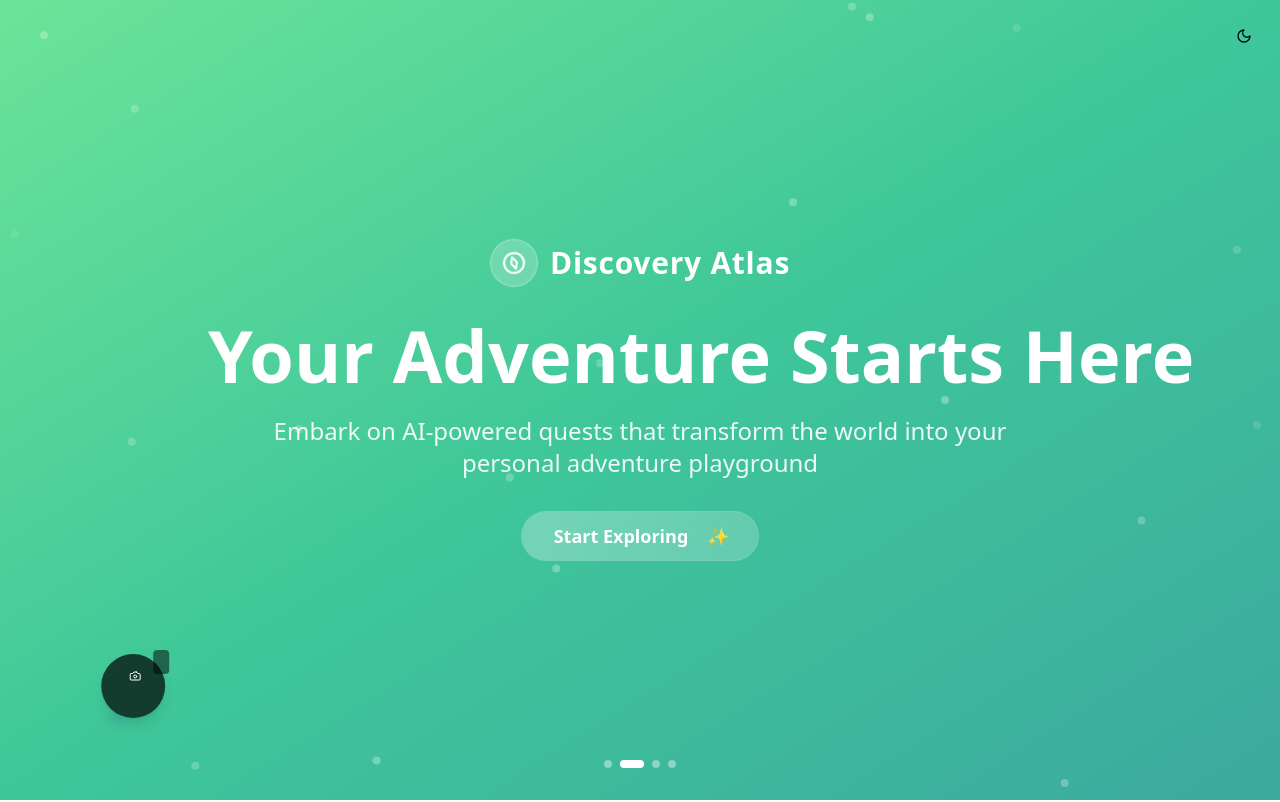
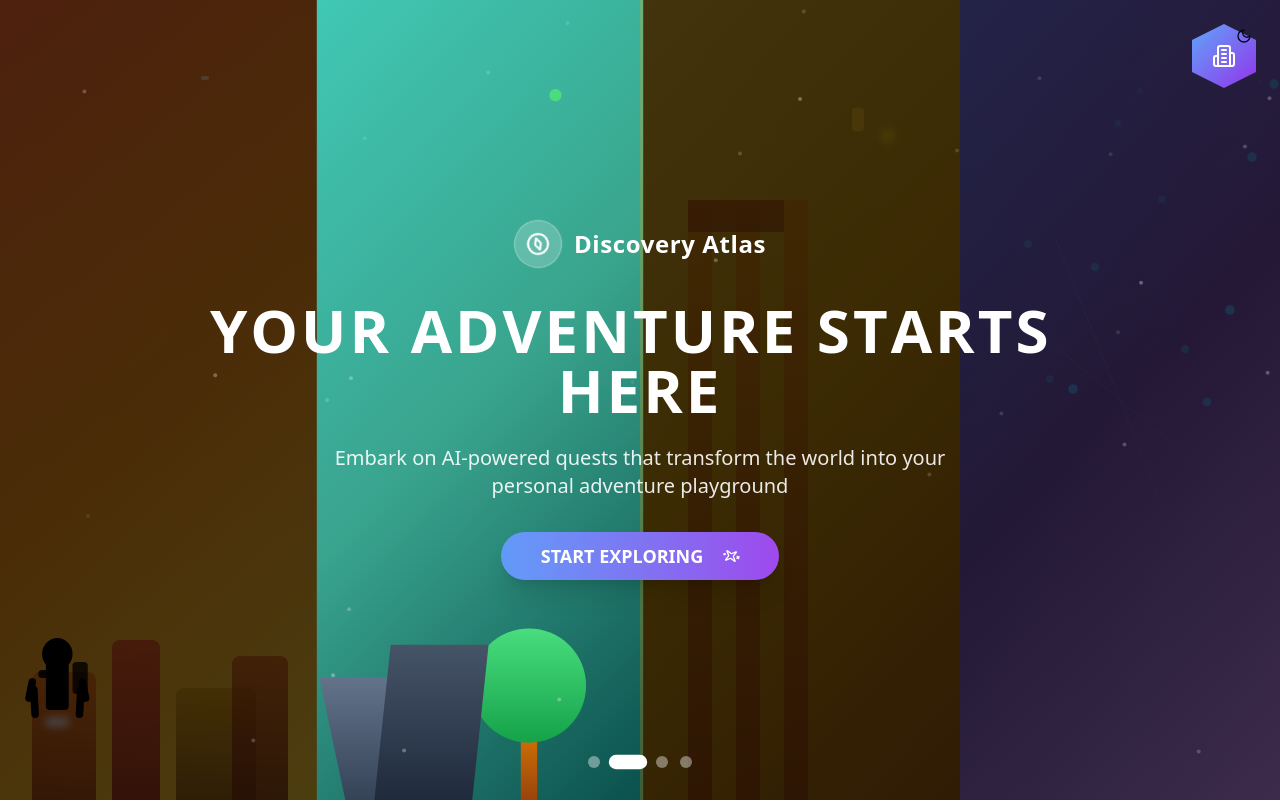
Before and after one commit to ShriyanshChandra/my-tune-workbench, a React (Vite) app: page / in a window 1280 px wide. Shown: the top 802 px of the page. Built offline with nearby package versions, Linux system fonts and the light colour scheme.

Commit message:
Refine landing page design

```diff
--- a/src/components/landing/HeroSection.tsx
+++ b/src/components/landing/HeroSection.tsx
@@ -1,32 +1,142 @@
 import React, { useState, useEffect } from 'react'
 import { motion, AnimatePresence } from 'framer-motion'
 import { Button } from '@/components/ui/button'
-import { Compass, Camera, Building, TreePine, Sparkles, Zap } from 'lucide-react'
+import { Compass, Camera, MapPin, TreePine, Building2, Sparkles, Zap } from 'lucide-react'
 
 const scenes = [
   {
     id: 'city',
-    name: 'Urban Explorer',
-    background: 'from-orange-400 via-red-500 to-pink-600',
-    icon: Building
+    title: 'Urban Explorer',
+    background: 'linear-gradient(135deg, #FF6B35 0%, #F7931E 50%, #FFD23F 100%)',
+    overlay: 'from-orange-500/20 to-yellow-500/20',
+    elements: (
+      <>
+        {/* City Buildings */}
+        <div className="absolute bottom-0 left-0 w-full h-2/3">
+          <div className="absolute bottom-0 left-8 w-16 h-32 bg-gradient-to-t from-orange-800/80 to-orange-600/60 rounded-t-lg" />
+          <div className="absolute bottom-0 left-28 w-12 h-40 bg-gradient-to-t from-red-800/80 to-red-600/60 rounded-t-lg" />
+          <div className="absolute bottom-0 left-44 w-20 h-28 bg-gradient-to-t from-yellow-800/80 to-yellow-600/60 rounded-t-lg" />
+          <div className="absolute bottom-0 right-8 w-14 h-36 bg-gradient-to-t from-orange-900/80 to-orange-700/60 rounded-t-lg" />
+        </div>
+        {/* Flying birds */}
+        <motion.div
+          animate={{ x: [0, 100, 200], y: [0, -10, 0] }}
+          transition={{ duration: 8, repeat: Infinity, ease: "linear" }}
+          className="absolute top-20 left-10"
+        >
+          <div className="w-2 h-1 bg-white/60 rounded-full" />
+        </motion.div>
+      </>
+    ),
+    badge: { icon: Building2, color: 'bg-orange-500' }
   },
   {
     id: 'nature',
-    name: 'Nature Lover',
-    background: 'from-green-400 via-emerald-500 to-teal-600',
-    icon: TreePine
+    title: 'Nature Seeker',
+    background: 'linear-gradient(135deg, #4ECDC4 0%, #44A08D 50%, #093637 100%)',
+    overlay: 'from-emerald-500/20 to-teal-500/20',
+    elements: (
+      <>
+        {/* Large tree */}
+        <div className="absolute bottom-0 right-12 w-32 h-48">
+          <div className="absolute bottom-0 left-1/2 w-4 h-20 bg-gradient-to-t from-amber-800 to-amber-600 rounded-t-full transform -translate-x-1/2" />
+          <div className="absolute bottom-16 left-1/2 w-28 h-28 bg-gradient-to-b from-green-400 to-green-600 rounded-full transform -translate-x-1/2" />
+        </div>
+        {/* Mountains */}
+        <div className="absolute bottom-0 left-0 w-full h-1/2">
+          <div className="absolute bottom-0 left-4 w-20 h-32 bg-gradient-to-t from-slate-700 to-slate-500 transform skew-x-12" />
+          <div className="absolute bottom-0 left-16 w-24 h-40 bg-gradient-to-t from-slate-800 to-slate-600 transform -skew-x-6" />
+        </div>
+        {/* Floating leaves */}
+        <motion.div
+          animate={{ y: [0, -20, 0], rotate: [0, 180, 360] }}
+          transition={{ duration: 6, repeat: Infinity, ease: "easeInOut" }}
+          className="absolute top-24 right-20"
+        >
+          <div className="w-3 h-3 bg-green-400 rounded-full" />
+        </motion.div>
+      </>
+    ),
+    badge: { icon: TreePine, color: 'bg-green-500' }
   },
   {
     id: 'history',
-    name: 'History Seeker',
-    background: 'from-amber-400 via-yellow-500 to-orange-600',
-    icon: Sparkles
+    title: 'Time Keeper',
+    background: 'linear-gradient(135deg, #D4AF37 0%, #B8860B 50%, #8B4513 100%)',
+    overlay: 'from-amber-500/20 to-yellow-500/20',
+    elements: (
+      <>
+        {/* Museum columns */}
+        <div className="absolute bottom-0 left-8 w-full h-3/4">
+          <div className="absolute bottom-0 left-4 w-6 h-full bg-gradient-to-t from-amber-800/80 to-amber-600/60" />
+          <div className="absolute bottom-0 left-16 w-6 h-full bg-gradient-to-t from-amber-800/80 to-amber-600/60" />
+          <div className="absolute bottom-0 left-28 w-6 h-full bg-gradient-to-t from-amber-800/80 to-amber-600/60" />
+          <div className="absolute top-0 left-4 w-24 h-8 bg-gradient-to-b from-amber-700/80 to-amber-800/60" />
+        </div>
+        {/* Glowing artifacts */}
+        <motion.div
+          animate={{ opacity: [0.4, 1, 0.4], scale: [0.8, 1.2, 0.8] }}
+          transition={{ duration: 3, repeat: Infinity }}
+          className="absolute top-32 right-16 w-4 h-4 bg-yellow-400 rounded-full blur-sm"
+        />
+        <motion.div
+          animate={{ opacity: [0.6, 1, 0.6], y: [0, -5, 0] }}
+          transition={{ duration: 4, repeat: Infinity, delay: 1 }}
+          className="absolute top-28 right-24 w-3 h-6 bg-amber-400/80 rounded-sm"
+        />
+      </>
+    ),
+    badge: { icon: Sparkles, color: 'bg-amber-500' }
   },
   {
-    id: 'digital',
-    name: 'Digital Pioneer',
-    background: 'from-purple-400 via-blue-500 to-indigo-600',
-    icon: Zap
+    id: 'cosmos',
+    title: 'Digital Pioneer',
+    background: 'linear-gradient(135deg, #667eea 0%, #764ba2 50%, #f093fb 100%)',
+    overlay: 'from-purple-500/20 to-blue-500/20',
+    elements: (
+      <>
+        {/* AI Network nodes */}
+        <div className="absolute inset-0">
+          {[...Array(12)].map((_, i) => (
+            <motion.div
+              key={i}
+              animate={{
+                opacity: [0.3, 1, 0.3],
+                scale: [0.8, 1.2, 0.8]
+              }}
+              transition={{
+                duration: 3 + i * 0.5,
+                repeat: Infinity,
+                delay: i * 0.3
+              }}
+              className="absolute w-2 h-2 bg-blue-400 rounded-full"
+              style={{
+                left: `${20 + (i * 7)}%`,
+                top: `${30 + Math.sin(i) * 20}%`
+              }}
+            />
+          ))}
+        </div>
+        {/* Connecting lines */}
+        <svg className="absolute inset-0 w-full h-full opacity-40">
+          <defs>
+            <linearGradient id="lineGrad" x1="0%" y1="0%" x2="100%" y2="100%">
+              <stop offset="0%" stopColor="#60a5fa" />
+              <stop offset="100%" stopColor="#a855f7" />
+            </linearGradient>
+          </defs>
+          <line x1="20%" y1="40%" x2="80%" y2="60%" stroke="url(#lineGrad)" strokeWidth="1" />
+          <line x1="30%" y1="30%" x2="70%" y2="70%" stroke="url(#lineGrad)" strokeWidth="1" />
+        </svg>
+        {/* Floating particles */}
+        <motion.div
+          animate={{ x: [0, 300], opacity: [0, 1, 0] }}
+          transition={{ duration: 8, repeat: Infinity }}
+          className="absolute top-20 left-4 w-1 h-1 bg-purple-400 rounded-full"
+        />
+      </>
+    ),
+    badge: { icon: Zap, color: 'bg-purple-500' }
   }
 ]
 
@@ -36,103 +146,193 @@ interface HeroSectionProps {
 
 const HeroSection: React.FC<HeroSectionProps> = ({ onGetStarted }) => {
   const [currentScene, setCurrentScene] = useState(0)
-  const [explorerVisible, setExplorerVisible] = useState(false)
+  const [explorerPosition, setExplorerPosition] = useState(0)
+  const [isPhotographing, setIsPhotographing] = useState(false)
+  const [collectedBadges, setCollectedBadges] = useState<number[]>([])
+  const [titleLetters, setTitleLetters] = useState<boolean[]>([])
+
+  const titleText = "YOUR ADVENTURE STARTS HERE"
 
   useEffect(() => {
-    // Start explorer animation
-    const timer = setTimeout(() => setExplorerVisible(true), 500)
+    // Start typing animation
+    const typeInterval = setInterval(() => {
+      setTitleLetters(prev => {
+        if (prev.length < titleText.length) {
+          return [...prev, true]
+        }
+        clearInterval(typeInterval)
+        return prev
+      })
+    }, 100)
 
-    // Cycle through scenes
-    const sceneInterval = setInterval(() => {
-      setCurrentScene(prev => (prev + 1) % scenes.length)
-    }, 4000)
+    // Start explorer journey
+    const journeyTimer = setTimeout(() => {
+      startExplorerJourney()
+    }, 1000)
 
     return () => {
-      clearTimeout(timer)
-      clearInterval(sceneInterval)
+      clearInterval(typeInterval)
+      clearTimeout(journeyTimer)
     }
   }, [])
 
-  const titleText = "Your Adventure Starts Here"
+  const startExplorerJourney = () => {
+    const journey = setInterval(() => {
+      setCurrentScene(prev => {
+        const nextScene = (prev + 1) % scenes.length
+
+        // Take photo animation
+        setIsPhotographing(true)
+        setTimeout(() => {
+          setIsPhotographing(false)
+          // Add badge to collection
+          setCollectedBadges(badges => [...badges, prev])
+        }, 800)
+
+        return nextScene
+      })
+    }, 4000)
+
+    return () => clearInterval(journey)
+  }
 
   return (
-    <section className="relative min-h-screen flex items-center justify-center overflow-hidden">
-      {/* Dynamic Background */}
-      <AnimatePresence mode="wait">
+    <section className="relative h-screen overflow-hidden bg-black">
+      {/* Multi-panel background */}
+      <div className="absolute inset-0 flex">
+        {scenes.map((scene, index) => (
           <motion.div
-          key={currentScene}
-          initial={{ opacity: 0, scale: 1.1 }}
-          animate={{ opacity: 1, scale: 1 }}
-          exit={{ opacity: 0, scale: 0.9 }}
-          transition={{ duration: 1.5 }}
-          className={`absolute inset-0 bg-gradient-to-br ${scenes[currentScene].background}`}
+            key={scene.id}
+            className="flex-1 relative overflow-hidden"
+            style={{ background: scene.background }}
+            initial={{ opacity: index === 0 ? 1 : 0.3 }}
+            animate={{
+              opacity: index === currentScene ? 1 : 0.3,
+              scale: index === currentScene ? 1.02 : 1
+            }}
+            transition={{ duration: 1.5, ease: "easeInOut" }}
+          >
+            {/* Scene overlay */}
+            <div className={`absolute inset-0 bg-gradient-to-b ${scene.overlay}`} />
+
+            {/* Scene elements */}
+            <div className="absolute inset-0">
+              {scene.elements}
+            </div>
+
+            {/* Scene transition glow */}
+            <AnimatePresence>
+              {index === currentScene && (
+                <motion.div
+                  initial={{ opacity: 0 }}
+                  animate={{ opacity: 0.6 }}
+                  exit={{ opacity: 0 }}
+                  className="absolute inset-0 bg-gradient-radial from-white/10 via-transparent to-transparent"
                 />
+              )}
             </AnimatePresence>
-
-      {/* Floating Particles */}
-      <div className="absolute inset-0 overflow-hidden">
-        {[...Array(20)].map((_, i) => (
-          <motion.div
-            key={i}
-            animate={{
-              y: [0, -20, 0],
-              x: [0, 10, -5, 0],
-              opacity: [0.3, 1, 0.3]
-            }}
-            transition={{
-              duration: 4 + i * 0.5,
-              repeat: Infinity,
-              delay: i * 0.2
-            }}
-            className="absolute w-2 h-2 bg-white/30 rounded-full"
-            style={{
-              left: `${Math.random() * 100}%`,
-              top: `${Math.random() * 100}%`
-            }}
-          />
+          </motion.div>
         ))}
       </div>
 
-      {/* Explorer Character */}
+      {/* Floating badges collection */}
       <motion.div
-        initial={{ x: -200, opacity: 0 }}
+        className="absolute top-6 right-6 flex flex-col gap-3 z-30"
+        initial={{ opacity: 0 }}
+        animate={{ opacity: 1 }}
+        transition={{ delay: 2 }}
+      >
+        <AnimatePresence>
+          {collectedBadges.map((badgeIndex) => (
+            <motion.div
+              key={badgeIndex}
+              initial={{ scale: 0, y: 100, opacity: 0 }}
+              animate={{ scale: 1, y: 0, opacity: 1 }}
+              className="w-16 h-16 hexagon-shape bg-gradient-to-br from-blue-400 to-purple-600 flex items-center justify-center shadow-lg"
+              style={{
+                clipPath: 'polygon(50% 0%, 100% 25%, 100% 75%, 50% 100%, 0% 75%, 0% 25%)'
+              }}
+            >
+              {React.createElement(scenes[badgeIndex].badge.icon, {
+                className: "w-6 h-6 text-white"
+              })}
+            </motion.div>
+          ))}
+        </AnimatePresence>
+      </motion.div>
+
+      {/* Explorer character */}
+      <motion.div
+        className="absolute bottom-20 z-20"
         animate={{
-          x: explorerVisible ? 100 : -200,
-          opacity: explorerVisible ? 1 : 0
+          x: currentScene * 25 + 10 + '%',
+          y: [0, -5, 0]
         }}
-        transition={{ duration: 2, ease: "easeInOut" }}
-        className="absolute left-0 bottom-20 z-10"
+        transition={{
+          x: { duration: 3, ease: "easeInOut" },
+          y: { duration: 2, repeat: Infinity, ease: "easeInOut" }
+        }}
       >
+        <div className="relative">
+          {/* Explorer silhouette */}
           <motion.div
             animate={{
-            y: [0, -5, 0],
-            x: [0, 3, 0]
+              scaleX: [1, 0.95, 1],
             }}
-          transition={{
-            duration: 2,
-            repeat: Infinity,
-            ease: "easeInOut"
-          }}
-          className="relative"
+            transition={{ duration: 1, repeat: Infinity }}
+            className="w-20 h-20 relative"
           >
-          {/* Explorer silhouette */}
-          <div className="w-16 h-16 bg-black/70 rounded-full relative shadow-lg">
-            <div className="absolute -top-1 -right-1 w-4 h-6 bg-black/50 rounded" />
-            <Camera className="absolute top-4 right-6 w-3 h-3 text-white" />
-          </div>
+            {/* Head */}
+            <div className="absolute top-0 left-1/2 w-8 h-8 bg-black rounded-full transform -translate-x-1/2" />
+            {/* Body */}
+            <div className="absolute top-6 left-1/2 w-6 h-12 bg-black rounded-sm transform -translate-x-1/2" />
+            {/* Backpack */}
+            <div className="absolute top-6 right-2 w-4 h-8 bg-black/80 rounded-sm" />
+            {/* Camera */}
+            <div className="absolute top-8 left-1/4 w-3 h-2 bg-black/90 rounded-sm" />
+            {/* Arms */}
+            <div className="absolute top-10 left-2 w-2 h-6 bg-black rounded-full transform rotate-12" />
+            <div className="absolute top-10 right-2 w-2 h-6 bg-black rounded-full transform -rotate-12" />
+            {/* Legs */}
+            <motion.div
+              animate={{ rotate: [-5, 5, -5] }}
+              transition={{ duration: 0.8, repeat: Infinity }}
+              className="absolute bottom-0 left-3 w-2 h-8 bg-black rounded-full"
+            />
+            <motion.div
+              animate={{ rotate: [5, -5, 5] }}
+              transition={{ duration: 0.8, repeat: Infinity }}
+              className="absolute bottom-0 right-3 w-2 h-8 bg-black rounded-full"
+            />
+          </motion.div>
+
+          {/* Camera flash effect */}
+          <AnimatePresence>
+            {isPhotographing && (
+              <motion.div
+                initial={{ scale: 0, opacity: 0 }}
+                animate={{ scale: 3, opacity: [0, 1, 0] }}
+                exit={{ opacity: 0 }}
+                transition={{ duration: 0.8 }}
+                className="absolute top-1/2 left-1/2 w-4 h-4 bg-white rounded-full transform -translate-x-1/2 -translate-y-1/2"
+                style={{ boxShadow: '0 0 50px rgba(255,255,255,0.8)' }}
+              />
+            )}
+          </AnimatePresence>
 
           {/* Glowing trail */}
           <motion.div
             animate={{ opacity: [0.2, 0.6, 0.2] }}
             transition={{ duration: 1.5, repeat: Infinity }}
-            className="absolute -bottom-1 left-2 w-3 h-1 bg-primary/60 rounded-full blur-sm"
+            className="absolute -bottom-2 left-1/2 w-6 h-2 bg-blue-400/60 rounded-full blur-sm transform -translate-x-1/2"
           />
-        </motion.div>
+        </div>
       </motion.div>
 
-      {/* Hero Content */}
-      <div className="relative z-20 text-center px-4 max-w-4xl mx-auto">
-        {/* Brand Logo */}
+      {/* Hero content */}
+      <div className="absolute inset-0 flex items-center justify-center z-10">
+        <div className="text-center px-4 max-w-4xl mx-auto">
+          {/* Brand logo */}
           <motion.div
             initial={{ opacity: 0, scale: 0.8 }}
             animate={{ opacity: 1, scale: 1 }}
@@ -146,46 +346,33 @@ const HeroSection: React.FC<HeroSectionProps> = ({ onGetStarted }) => {
             >
               <Compass className="w-6 h-6 text-white" />
             </motion.div>
-          <span className="text-3xl font-bold text-white tracking-wide">Discovery Atlas</span>
+            <span className="text-2xl font-bold text-white tracking-wide">Discovery Atlas</span>
           </motion.div>
 
-        {/* Animated Title */}
-        <motion.h1
-          initial={{ opacity: 0 }}
-          animate={{ opacity: 1 }}
-          transition={{ delay: 1, duration: 0.8 }}
-          className="text-5xl md:text-7xl font-bold text-white mb-6 leading-tight"
-        >
-          <motion.div
-            initial="hidden"
-            animate="visible"
-            variants={{
-              visible: {
-                transition: { staggerChildren: 0.05 }
-              }
-            }}
-          >
-            {titleText.split("").map((char, i) => (
+          {/* Animated title */}
+          <div className="text-4xl md:text-6xl font-bold text-white mb-6 leading-tight tracking-wider">
+            {titleText.split('').map((char, i) => (
               <motion.span
                 key={i}
-                variants={{
-                  hidden: { opacity: 0, y: 50 },
-                  visible: { opacity: 1, y: 0 }
+                initial={{ opacity: 0, y: 20 }}
+                animate={{
+                  opacity: titleLetters[i] ? 1 : 0,
+                  y: titleLetters[i] ? 0 : 20
                 }}
-                transition={{ duration: 0.5 }}
+                transition={{ duration: 0.3 }}
+                className="inline-block"
               >
-                {char === " " ? "\u00A0" : char}
+                {char === ' ' ? '\u00A0' : char}
               </motion.span>
             ))}
-          </motion.div>
-        </motion.h1>
+          </div>
 
           {/* Subtitle */}
           <motion.p
             initial={{ opacity: 0, y: 30 }}
             animate={{ opacity: 1, y: 0 }}
-          transition={{ delay: 2, duration: 0.8 }}
-          className="text-xl md:text-2xl text-white/90 mb-8 max-w-3xl mx-auto leading-relaxed"
+            transition={{ delay: 3, duration: 0.8 }}
+            className="text-lg md:text-xl text-white/90 mb-8 max-w-2xl mx-auto leading-relaxed"
           >
             Embark on AI-powered quests that transform the world into your personal adventure playground
           </motion.p>
@@ -194,12 +381,12 @@ const HeroSection: React.FC<HeroSectionProps> = ({ onGetStarted }) => {
           <motion.div
             initial={{ opacity: 0, scale: 0.8 }}
             animate={{ opacity: 1, scale: 1 }}
-          transition={{ delay: 2.5, duration: 0.6 }}
+            transition={{ delay: 3.5, duration: 0.6 }}
           >
             <Button
               size="lg"
               onClick={onGetStarted}
-            className="relative overflow-hidden bg-white/10 backdrop-blur-md border border-white/20 text-white hover:bg-white/20 text-lg px-8 py-6 rounded-full group transition-all duration-300"
+              className="relative overflow-hidden bg-gradient-to-r from-blue-500 to-purple-600 hover:from-blue-600 hover:to-purple-700 text-white text-lg px-10 py-6 rounded-full group transition-all duration-300 shadow-xl hover:shadow-2xl"
             >
               <motion.div
                 animate={{
@@ -208,38 +395,66 @@ const HeroSection: React.FC<HeroSectionProps> = ({ onGetStarted }) => {
                 transition={{ duration: 2, repeat: Infinity, repeatType: 'reverse' }}
                 className="absolute inset-0 bg-gradient-to-r from-white/10 via-white/20 to-white/10 bg-[length:200%_200%]"
               />
-            <span className="relative z-10 font-semibold">Start Exploring</span>
+              <span className="relative z-10 font-semibold">START EXPLORING</span>
               <motion.span
-              animate={{ x: [0, 5, 0] }}
-              transition={{ duration: 2, repeat: Infinity }}
-              className="relative z-10 ml-2"
+                animate={{ rotate: 360 }}
+                transition={{ duration: 3, repeat: Infinity, ease: "linear" }}
+                className="relative z-10 ml-3"
               >
-              ✨
+                <Sparkles className="w-5 h-5" />
               </motion.span>
             </Button>
           </motion.div>
         </div>
+      </div>
 
-      {/* Scene Indicators */}
+      {/* Scene indicators */}
       <motion.div
         initial={{ opacity: 0 }}
         animate={{ opacity: 1 }}
-        transition={{ delay: 3 }}
-        className="absolute bottom-8 left-1/2 transform -translate-x-1/2"
+        transition={{ delay: 4 }}
+        className="absolute bottom-8 left-1/2 transform -translate-x-1/2 z-20"
       >
-        <div className="flex gap-2">
+        <div className="flex gap-3">
           {scenes.map((_, index) => (
-            <div
+            <motion.div
               key={index}
-              className={`w-2 h-2 rounded-full transition-all duration-500 ${
+              className={`w-3 h-3 rounded-full transition-all duration-500 ${
                 index === currentScene
-                  ? 'bg-white w-6'
+                  ? 'bg-white w-8'
                   : 'bg-white/40'
               }`}
+              animate={{
+                scale: index === currentScene ? 1.2 : 1
+              }}
             />
           ))}
         </div>
       </motion.div>
+
+      {/* Ambient particles */}
+      <div className="absolute inset-0 overflow-hidden pointer-events-none">
+        {[...Array(30)].map((_, i) => (
+          <motion.div
+            key={i}
+            animate={{
+              y: [0, -20, 0],
+              x: [0, 10, -5, 0],
+              opacity: [0.2, 0.8, 0.2]
+            }}
+            transition={{
+              duration: 6 + i * 0.3,
+              repeat: Infinity,
+              delay: i * 0.2
+            }}
+            className="absolute w-1 h-1 bg-white/40 rounded-full"
+            style={{
+              left: `${Math.random() * 100}%`,
+              top: `${Math.random() * 100}%`
+            }}
+          />
+        ))}
+      </div>
     </section>
   )
 }
```
Lines whose indentation alone changed are shown as unchanged.
